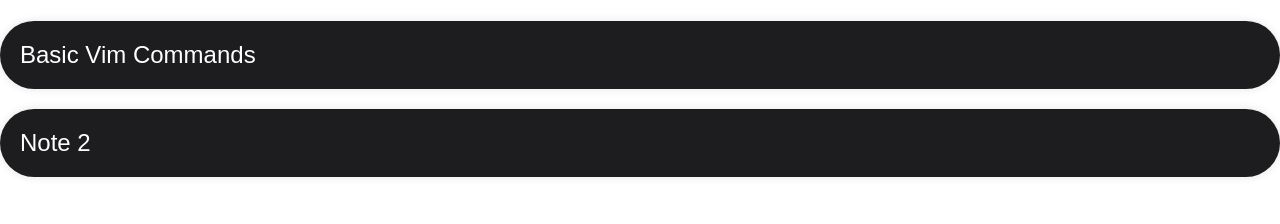
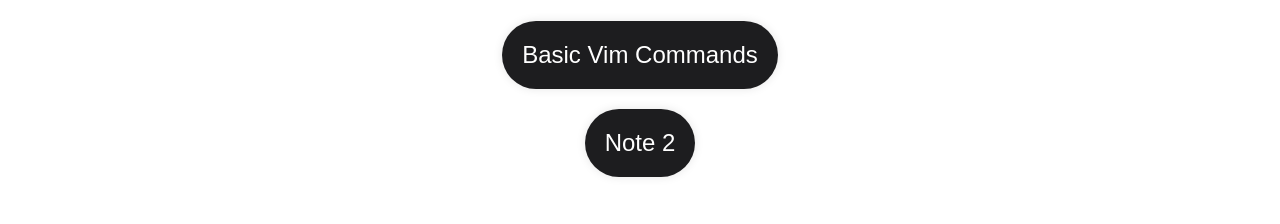
Before and after one commit to raj-sandbox/raj-sandbox.github.io, a plain HTML site: page index.html in a window 1280 px wide. Shown: the part 163-387 px from the top of the page. Drawn offline with Linux system fonts and the light colour scheme.

Commit message:
some changes

```diff
--- a/style.css
+++ b/style.css
@@ -54,6 +54,8 @@
   padding: 20px;
   border-radius: 100px;
   box-shadow: 0 0 10px rgba(0, 0, 0, 0.1);
+  width: fit-content;
+  margin:auto;
 }
 
 #note2 {
@@ -61,6 +63,9 @@
   padding: 20px;
   border-radius: 100px;
   box-shadow: 0 0 10px rgba(0, 0, 0, 0.1);
+  width: fit-content;
+  margin:auto;
+
 }
 nav {
   background-color: #333;
```
